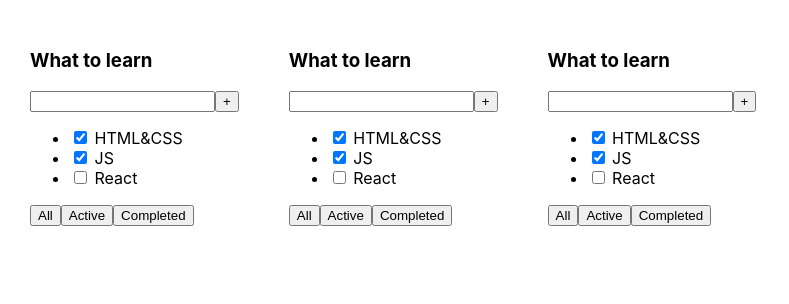
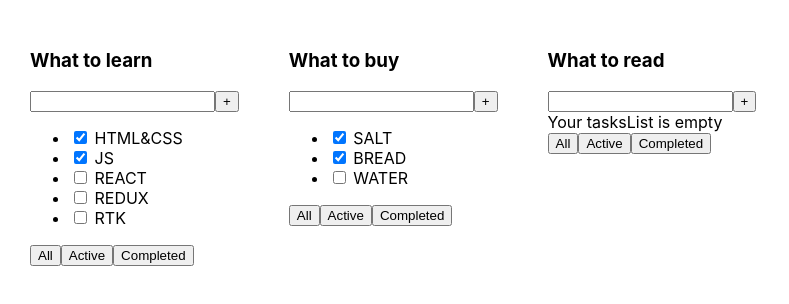
Before and after one commit to igor-minaev/todolist, a React (Vite) app: page / in a window 1280 px wide. Shown: the top 304 px of the page, without its empty margins (0-789 px from the left). Built offline with nearby package versions, Linux system fonts and the light colour scheme.

Commit message:
add map for tasks

```diff
--- a/src/App.tsx
+++ b/src/App.tsx
@@ -1,12 +1,31 @@
 import './App.css'
-import {Todolist} from "./Todolist.tsx";
+import {TaskType, Todolist} from "./Todolist.tsx";
 
 function App() {
+    // data
+    const todolistTitle_1 = "What to learn"
+    const todolistTitle_2 = "What to buy"
+    const todolistTitle_3 = "What to read"
+
+    const tasks_1: TaskType[] = [
+        {id: 1, title: "HTML&CSS", isDone: true},
+        {id: 2, title: "JS", isDone: true},
+        {id: 3, title: "REACT", isDone: false},
+        {id: 10, title: "REDUX", isDone: false},
+        {id: 11, title: "RTK", isDone: false},
+    ]
+    const tasks_2: TaskType[] = [
+        {id: 4, title: "SALT", isDone: true},
+        {id: 5, title: "BREAD", isDone: true},
+        {id: 6, title: "WATER", isDone: false}
+    ]
+
+
     return (
         <div className="app">
-            <Todolist/>
-            <Todolist/>
-            <Todolist/>
+            <Todolist title={todolistTitle_1} tasks={tasks_1}/>
+            {Todolist({title:todolistTitle_2, tasks:tasks_2})}
+            <Todolist title={todolistTitle_3} tasks={[]}/>
         </div>
     )
 }
--- a/src/Todolist.tsx
+++ b/src/Todolist.tsx
@@ -1,22 +1,35 @@
-export const Todolist = () => {
+import {JSX} from "react";
+
+type PropsType = {
+    title: string
+    tasks: TaskType[]
+}
+
+export type TaskType = {
+    id: number
+    title: string
+    isDone: boolean
+}
+export const Todolist = ({title, tasks}: PropsType) => {
+
+    const tasksList: JSX.Element = tasks.length
+        ? <ul>
+            {tasks.map(task => (
+                <li key={task.id}>
+                    <input type="checkbox" checked={task.isDone}/> <span>{task.title}</span>
+                </li>
+            ))}
+        </ul>
+        : <span>Your tasksList is empty</span>
+
     return (
         <div>
-            <h3>What to learn</h3>
+            <h3>{title}</h3>
             <div>
                 <input/>
                 <button>+</button>
             </div>
-            <ul>
-                <li>
-                    <input type="checkbox" checked={true}/> <span>HTML&CSS</span>
-                </li>
-                <li>
-                    <input type="checkbox" checked={true}/> <span>JS</span>
-                </li>
-                <li>
-                    <input type="checkbox" checked={false}/> <span>React</span>
-                </li>
-            </ul>
+            {tasksList}
             <div>
                 <button>All</button>
                 <button>Active</button>
```
